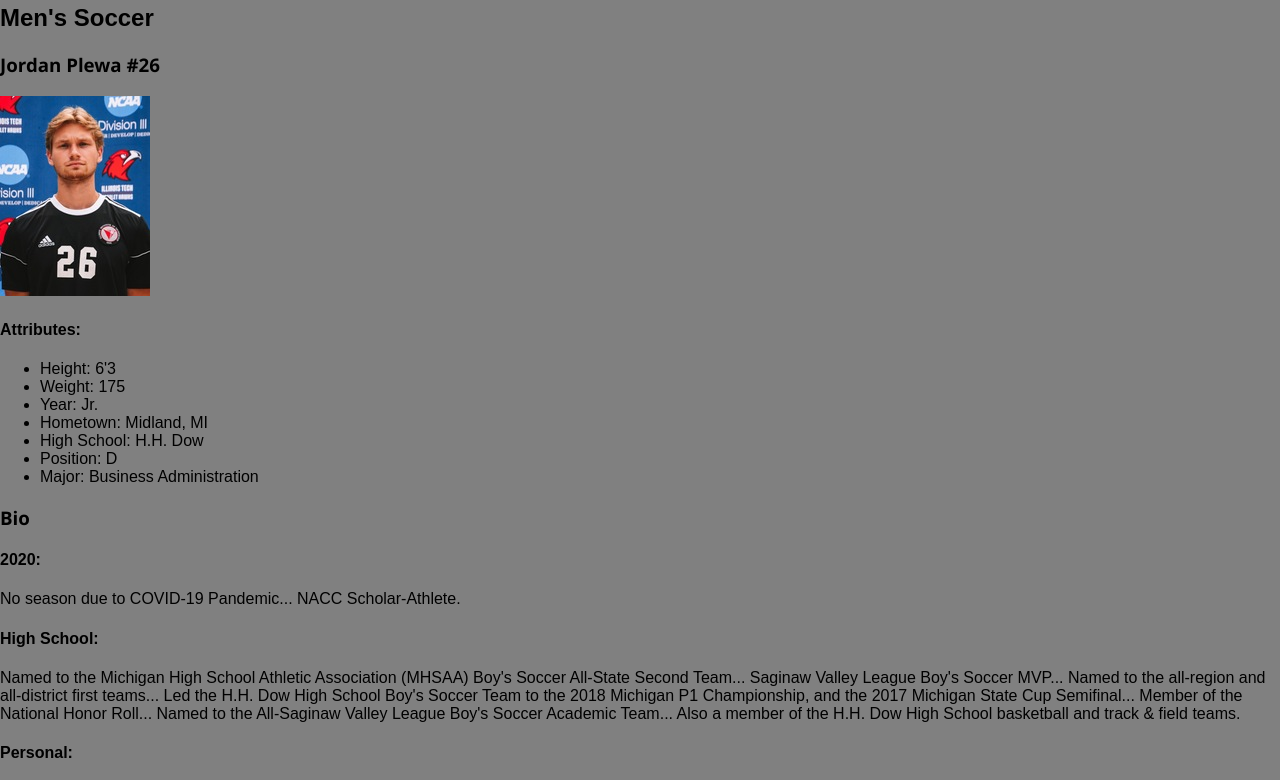
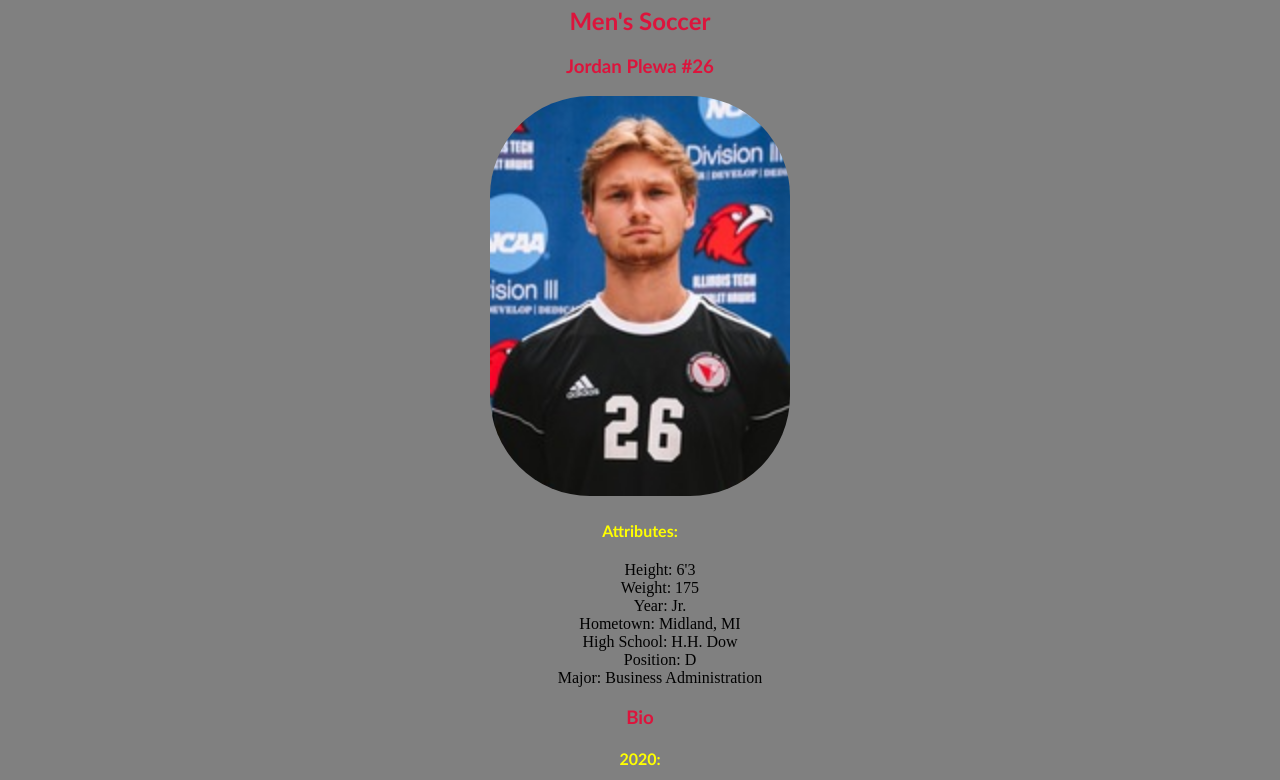
Before and after one commit to Jplewa1/Project2, a plain HTML site: page soccerprofile.html in a window 1280 px wide. Shown: the part 114-894 px from the top of the page. Drawn offline with Linux system fonts and the light colour scheme.

Commit message:
soccer profile styling

```diff
--- a/css/style.css
+++ b/css/style.css
@@ -71,3 +71,30 @@ html{
  #resume-body h2 , h3{
      font-family: 'Segoe UI', Tahoma, Geneva, Verdana, sans-serif;
  }
+
+ #soccerprofile-body{
+     text-align: center;
+     padding-left: 200px;
+     padding-right: 200px;
+ }
+
+ #soccerprofile-body h1, h2, h3{
+     text-align: center;
+     font-family: 'Gill Sans', 'Gill Sans MT', Calibri, 'Trebuchet MS', sans-serif;
+     color: crimson;
+ }
+
+ #soccerprofile-body ul li{
+     list-style-type: none;
+     font-family: 'Times New Roman', Times, serif;
+ }
+
+ #soccerprofile-body h4{
+     font-family: 'Gill Sans', 'Gill Sans MT', Calibri, 'Trebuchet MS', sans-serif;
+     color: yellow;
+ }
+
+ #me{
+     width: 300px;
+     border-radius: 100px;
+ }
--- a/soccerprofile.html
+++ b/soccerprofile.html
@@ -22,7 +22,7 @@
     <h1>Illinois Tech Scarlet Hawks</h1>
     <h2>Men's Soccer</h2>
     <h3>Jordan Plewa #26</h3>
-    <img src="images/jordanplewa.jpg" alt="Jordan Plewa Headshot">
+    <img id="me" src="images/jordanplewa.jpg" alt="Jordan Plewa Headshot">
     <h4>Attributes:</h4>
     <ul>
       <li>Height: 6'3</li>
```
